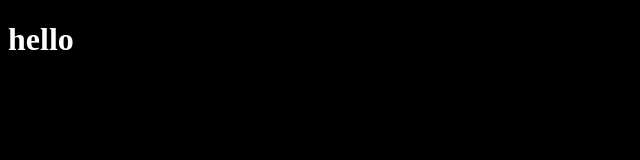
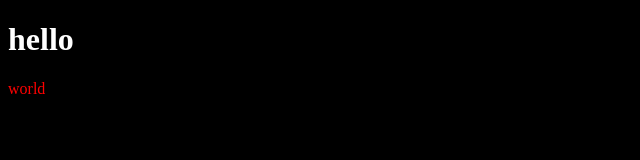
Before and after one commit to KUstimenko/example, a plain HTML site: page index.html in a window 1280 px wide. Shown: the full height of the page, 0-640 px from the left. Drawn offline with Linux system fonts and the light colour scheme.

Commit message:
two commit

```diff
--- a/index.html
+++ b/index.html
@@ -8,5 +8,6 @@
   </head>
   <body>
     <h1>hello</h1>
+    <p>world</p>
   </body>
 </html>
--- a/style.css
+++ b/style.css
@@ -2,3 +2,6 @@ body {
   background: #000;
   color: white;
 }
+p {
+  color: red;
+}
```
